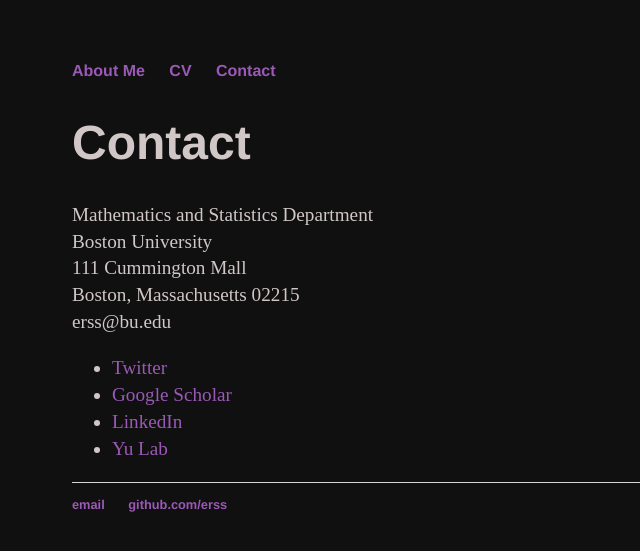
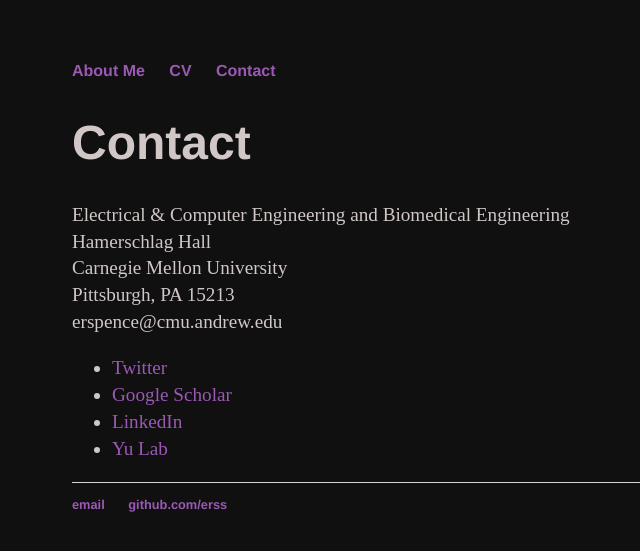
Before and after one commit to erss/erss.github.io, a Jekyll site: the page built from contact/index.html, in a window 1280 px wide. Shown: the top 551 px of the page, without its empty margins (120-760 px from the left). Built offline with Jekyll 4.4.1, drawn with Linux system fonts in a browser that asks for light colours.

Commit message:
Update index.html

```diff
--- a/contact/index.html
+++ b/contact/index.html
@@ -5,12 +5,11 @@ title: Contact
 
 		<div class="contact">
 			<h1> Contact</h1>
-
-			<p> Mathematics and Statistics Department <br>
-		        Boston University <br></strong>
-			111 Cummington Mall<br>
-			Boston, Massachusetts 02215<br>
-			<span class="obfuscate">erss@bu.edu</span>
+			<p>Electrical & Computer Engineering and Biomedical Engineering <br>
+				Hamerschlag Hall <br>
+Carnegie Mellon University <br>
+Pittsburgh, PA 15213 <br>
+			<span class="obfuscate">erspence@cmu.andrew.edu</span>
 			</p>
 
 			<ul class="contacts">
```
